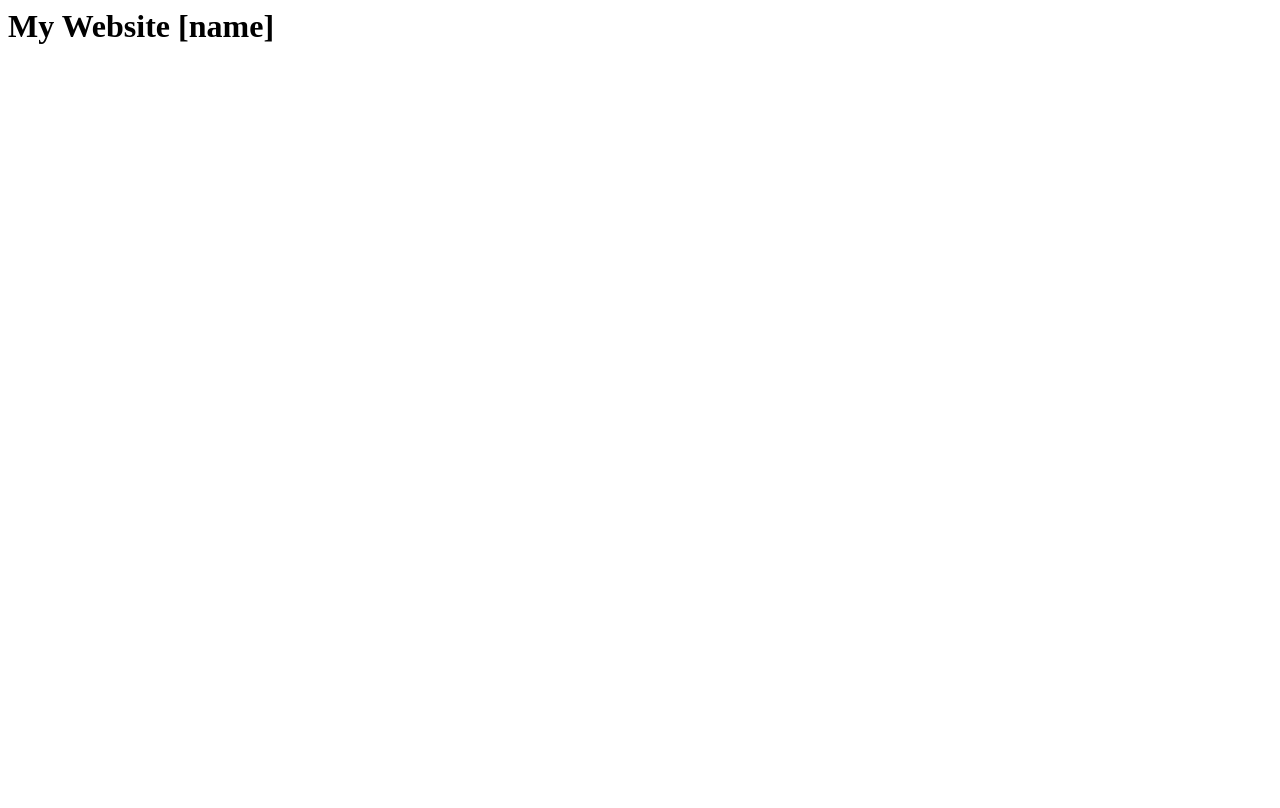
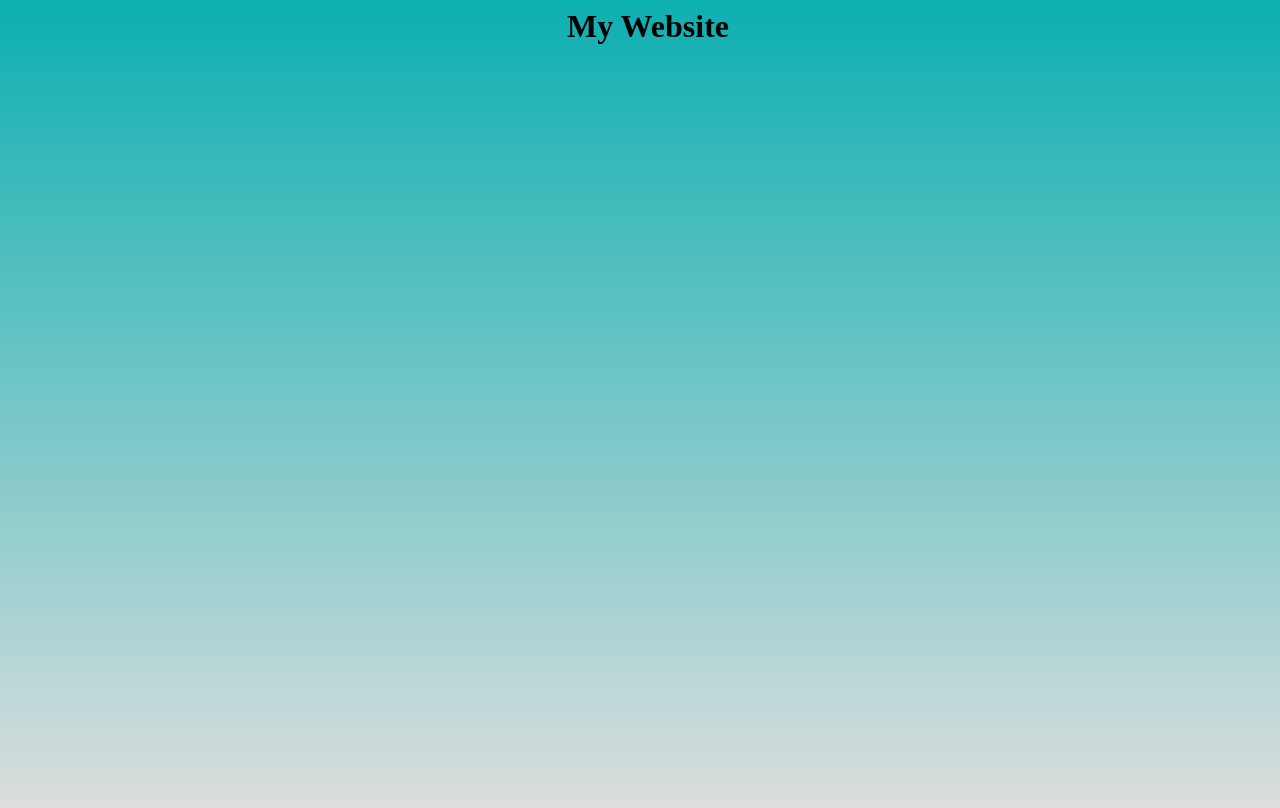
Before and after one commit to gf9819/man-united-website, a plain HTML site: page index.html in a window 1280 px wide. Drawn offline with Linux system fonts and the light colour scheme.

Commit message:
Update index.html

```diff
--- a/index.html
+++ b/index.html
@@ -1,6 +1,20 @@
 <html>
-<head></head>
+<head>
+  <style>
+     body{
+         text-align: center;
+         background-image: linear-gradient(rgb(13, 175, 177), rgb(222, 222, 222));
+         min-width: 100%;
+         min-height: 100%;
+      }
+  </style>
+</head>
+
 <body>
-<h1>My Website [name]</h1>
+<h1>My Website</h1>
+
+
+
 </body>
+
 </html>
```
